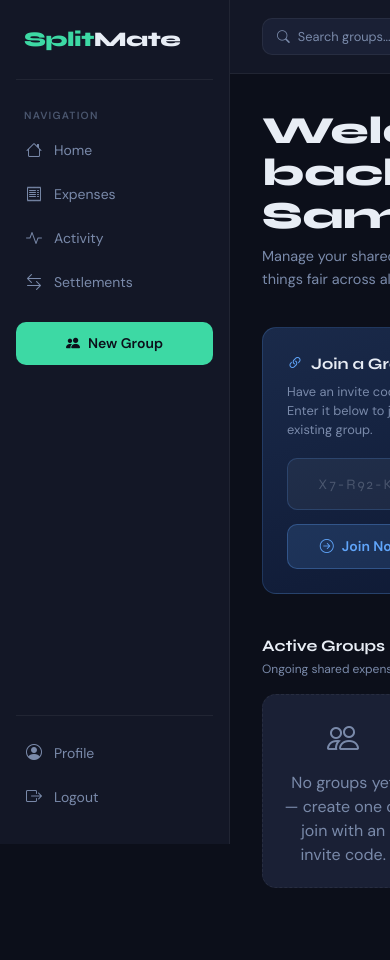
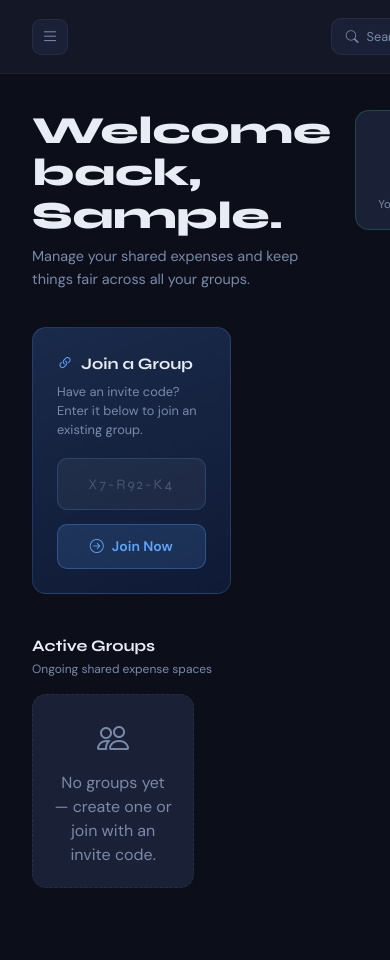
Before and after one commit to YashwardhanLaharia/CITS-3403-Project, a Flask app: page / in a window 390 px wide; the page is wider, and only the part inside the window is pictured. Run offline with Flask 3, Linux system fonts and the light colour scheme; the visitor is signed in with stand-in values (Sample User, id 1).

Commit message:
feat(ui): add responsive sidebar with hamburger menu on mobile

```diff
--- a/static/styles.css
+++ b/static/styles.css
@@ -1553,3 +1553,92 @@
       font-family: 'DM Sans', sans-serif;
       font-size: 0.9rem;
     }
+
+/* ── RESPONSIVE ── */
+
+.hamburger-btn {
+  display: none;
+  align-items: center;
+  justify-content: center;
+  width: 36px;
+  height: 36px;
+  border-radius: 9px;
+  background: var(--bg-card);
+  border: 1px solid var(--border);
+  color: var(--text-muted);
+  cursor: pointer;
+  font-size: 1.1rem;
+  flex-shrink: 0;
+  margin-right: 12px;
+  transition: all 0.2s;
+}
+
+.hamburger-btn:hover {
+  color: var(--text-primary);
+  background: var(--bg-card-alt);
+}
+
+.sidebar-close-btn {
+  display: none;
+  align-items: center;
+  justify-content: center;
+  width: 30px;
+  height: 30px;
+  border-radius: 8px;
+  background: none;
+  border: 1px solid var(--border);
+  color: var(--text-muted);
+  cursor: pointer;
+  font-size: 0.95rem;
+  margin-left: auto;
+  margin-bottom: 16px;
+  transition: all 0.2s;
+}
+
+.sidebar-close-btn:hover {
+  color: var(--text-primary);
+  border-color: rgba(255,255,255,0.15);
+}
+
+.sidebar-backdrop {
+  display: none;
+  position: fixed;
+  inset: 0;
+  background: rgba(0, 0, 0, 0.6);
+  z-index: 150;
+  cursor: pointer;
+}
+
+.sidebar-backdrop.active {
+  display: block;
+}
+
+@media (max-width: 768px) {
+  .sidebar {
+    transform: translateX(-100%);
+    transition: transform 0.28s ease;
+    z-index: 200;
+    height: 100vh;
+    overflow-y: auto;
+  }
+
+  .sidebar.sidebar-open {
+    transform: translateX(0);
+  }
+
+  .main-content {
+    margin-left: 0;
+  }
+
+  .hamburger-btn {
+    display: flex;
+  }
+
+  .sidebar-close-btn {
+    display: flex;
+  }
+
+  .topnav {
+    z-index: 180;
+  }
+}
--- a/templates/_sidebar.html
+++ b/templates/_sidebar.html
@@ -1,4 +1,7 @@
 <aside class="sidebar">
+  <button class="sidebar-close-btn" id="sidebar-close-btn" aria-label="Close menu">
+    <i class="bi bi-x-lg"></i>
+  </button>
   <a href="{{ url_for('main.index') }}" class="sidebar-logo" style="text-decoration:none;">Split<span>Mate</span></a>
 
   <div class="sidebar-section-label">Navigation</div>
--- a/templates/base.html
+++ b/templates/base.html
@@ -11,6 +11,8 @@
   {% block head %}{% endblock %}
 </head>
 <body>
+  {% include '_sidebar.html' %}
+
   {% with messages = get_flashed_messages(with_categories=true) %}
     {% if messages %}
       <div class="toast-container">
@@ -23,7 +25,11 @@
       </div>
     {% endif %}
   {% endwith %}
+
+  <div class="sidebar-backdrop" id="sidebar-backdrop"></div>
+
   {% block body %}{% endblock %}
+
   <script src="https://cdn.jsdelivr.net/npm/bootstrap@5.3.0/dist/js/bootstrap.bundle.min.js"></script>
   <script>
     document.querySelectorAll('.toast-container .alert').forEach(function (el) {
@@ -32,6 +38,30 @@
       }, 4000);
     });
   </script>
+  <script>
+    document.addEventListener('DOMContentLoaded', function () {
+      var sidebar  = document.querySelector('.sidebar');
+      var backdrop = document.getElementById('sidebar-backdrop');
+      var hamburger = document.getElementById('hamburger-btn');
+      var closeBtn  = document.getElementById('sidebar-close-btn');
+
+      function openSidebar() {
+        sidebar.classList.add('sidebar-open');
+        backdrop.classList.add('active');
+        document.body.style.overflow = 'hidden';
+      }
+
+      function closeSidebar() {
+        sidebar.classList.remove('sidebar-open');
+        backdrop.classList.remove('active');
+        document.body.style.overflow = '';
+      }
+
+      if (hamburger) hamburger.addEventListener('click', openSidebar);
+      if (closeBtn)  closeBtn.addEventListener('click', closeSidebar);
+      if (backdrop)  backdrop.addEventListener('click', closeSidebar);
+    });
+  </script>
   {% block scripts %}{% endblock %}
 </body>
 </html>
--- a/templates/dashboard.html
+++ b/templates/dashboard.html
@@ -2,11 +2,12 @@
 {% block title_suffix %} – {{ group.name if group else 'Dashboard' }}{% endblock %}
 
 {% block body %}
-{% include "_sidebar.html" %}
-
 <div class="main-content">
 
   <nav class="topnav">
+    <button class="hamburger-btn" id="hamburger-btn" aria-label="Open menu">
+      <i class="bi bi-list"></i>
+    </button>
     <div class="search-bar">
       <i class="bi bi-search"></i>
       Search expenses...
--- a/templates/index.html
+++ b/templates/index.html
@@ -2,11 +2,12 @@
 {% block title_suffix %} – Home{% endblock %}
 
 {% block body %}
-{% include "_sidebar.html" %}
-
 <div class="main-content">
 
   <nav class="topnav">
+    <button class="hamburger-btn" id="hamburger-btn" aria-label="Open menu">
+      <i class="bi bi-list"></i>
+    </button>
     <div class="search-bar">
       <i class="bi bi-search"></i>
       Search groups...
--- a/templates/profile.html
+++ b/templates/profile.html
@@ -2,11 +2,12 @@
 {% block title_suffix %} – Profile{% endblock %}
 
 {% block body %}
-{% include "_sidebar.html" %}
-
 <div class="main-content">
 
   <nav class="topnav">
+    <button class="hamburger-btn" id="hamburger-btn" aria-label="Open menu">
+      <i class="bi bi-list"></i>
+    </button>
     <div class="search-bar">
       <i class="bi bi-search"></i>
       Search...
```
Lines whose indentation alone changed are shown as unchanged.
